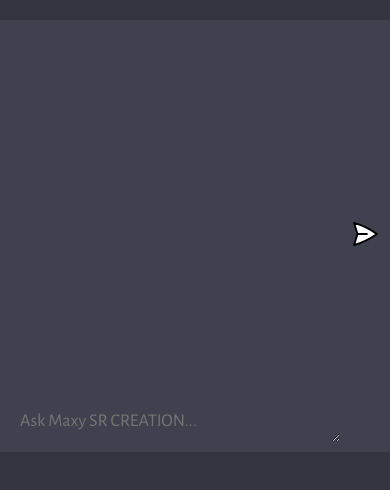
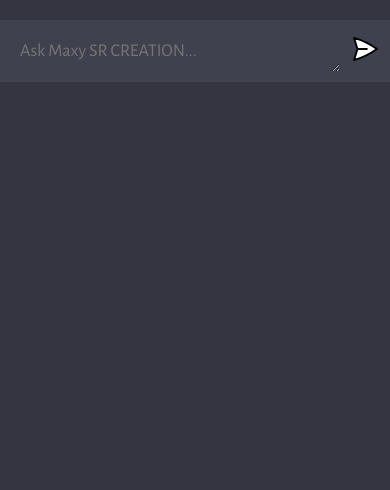
Before and after one commit to Sarthak-2323/maxy, a website built with Vite: page client/index.html in a window 390 px wide. Built offline with nearby package versions, Linux system fonts and the light colour scheme.

Commit message:
Update style.css

```diff
--- a/client/style.css
+++ b/client/style.css
@@ -159,15 +159,16 @@ form img {
   align-items: center;
   justify-content: space-between;
  }
-  textarea {
+  form {
   width: 100%;
-  color: #fff;
-  font-size: 18px;
-  margin-top: 100%;
+  max-width: 1280px;
+  margin: 0 auto;
   padding: 10px;
-  background: transparent;
-  border-radius: 5px;
-  border: none;
-  outline: none;
+  background: #40414F;
+  align-items: bottom;
+  justify-content: bottom;
+  display: flex;
+  flex-direction: row;
+  gap: 10px;
  }
 }
```
